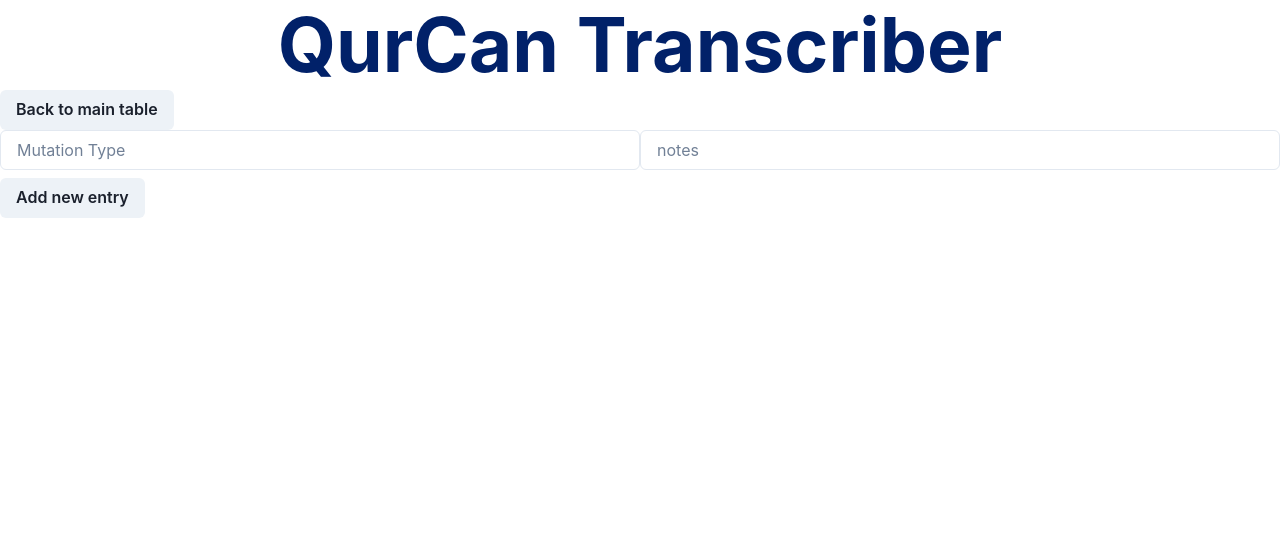
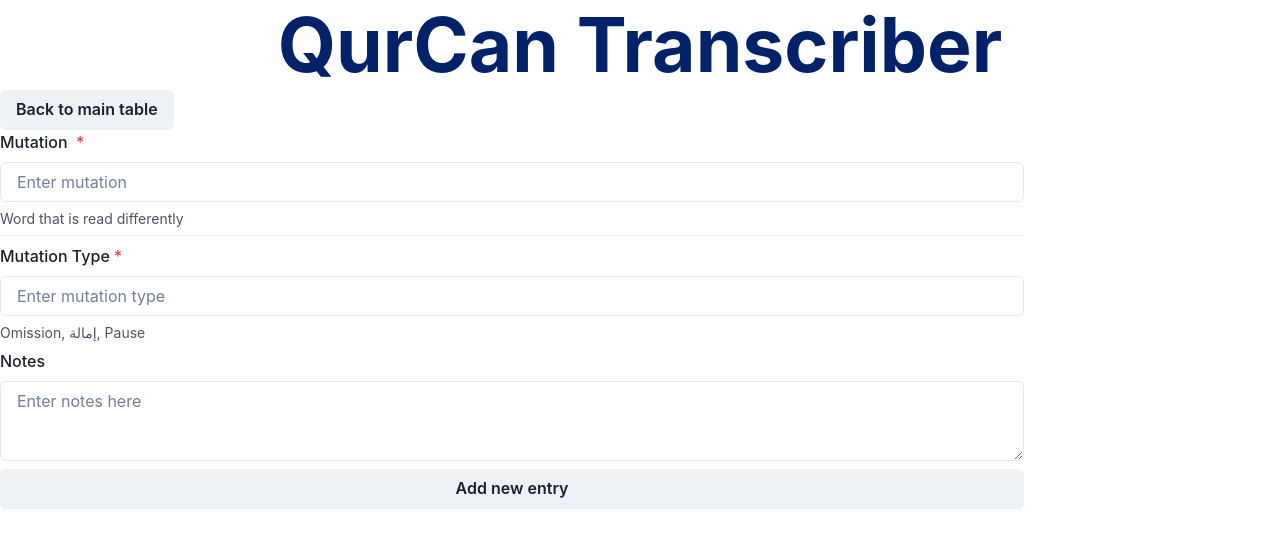
Before and after one commit to husaininazeer/QCT, a React (Create React App) app: page / in a window 1280 px wide. Both pictures are taken after a click on the button "Add new entry". Shown: the top 548 px of the page. Built offline with nearby package versions, Linux system fonts and the light colour scheme.

Commit message:
WIP: Add controlled version of add-new-values form

```diff
--- a/src/Pages/AddNewEntry.jsx
+++ b/src/Pages/AddNewEntry.jsx
@@ -1,12 +1,39 @@
-import React from 'react'
-import { Heading, Stack, Center, Button, Select, Input } from '@chakra-ui/react'
+import React, { useState } from 'react'
+import {
+  Button,
+  Divider,
+  FormControl,
+  FormErrorMessage,
+  FormHelperText,
+  FormLabel,
+  Heading,
+  Input,
+  Select,
+  Stack,
+  Textarea,
+} from '@chakra-ui/react'
 import { useNavigate } from 'react-router-dom'
 
 function AddNewEntry() {
   const navigate = useNavigate()
+  const [valuesToAdd, setValuesToAdd] = useState({
+    mutationType: '',
+    mutation: '',
+    notes: '',
+  })
 
+  // handlers
   const handleBackPress = () => {
     navigate(-1)
+  }
+
+  const handleTextChange = ({ target: { value, name } }) => {
+    const existingValues = { ...valuesToAdd, [name]: value }
+    setValuesToAdd(existingValues)
+  }
+
+  const handleSubmit = () => {
+    console.log(valuesToAdd)
   }
 
   return (
@@ -15,12 +42,49 @@ function AddNewEntry() {
         QurCan Transcriber
       </Heading>
       <Button onClick={handleBackPress}> Back to main table </Button>
-      <Stack direction="column" shouldWrapChildren>
-        <Center>
-          <Input placeholder="Mutation Type"></Input>
-          <Input placeholder="notes"></Input>
-        </Center>
-        <Button>Add new entry</Button>
+      <Stack direction="column" maxWidth="80%">
+        <FormControl variant="floating" id="mutation" isRequired>
+          <FormLabel>Mutation </FormLabel>
+          <Input
+            name="mutation"
+            placeholder="Enter mutation"
+            value={valuesToAdd.mutation}
+            onChange={(e) => handleTextChange(e)}
+          />
+          <FormHelperText>Word that is read differently</FormHelperText>
+        </FormControl>
+        <Divider />
+
+        <FormControl
+          variant="floating"
+          id="mutationType"
+          isRequired
+          // FIXME
+          // invalid={!!valuesToAdd.mutationType.length ? true : undefined}
+        >
+          <FormLabel>Mutation Type</FormLabel>
+          <Input
+            name="mutationType"
+            placeholder="Enter mutation type"
+            value={valuesToAdd.mutationType}
+            onChange={(e) => handleTextChange(e)}
+          />
+          <FormHelperText>Omission, إمالة, Pause</FormHelperText>
+          <FormErrorMessage>Your First name is invalid</FormErrorMessage>
+        </FormControl>
+
+        <FormControl variant="floating" id="notes">
+          <FormLabel>Notes</FormLabel>
+          <Textarea
+            value={valuesToAdd.notes}
+            onChange={handleTextChange}
+            name="notes"
+            placeholder="Enter notes here"
+          ></Textarea>
+        </FormControl>
+        <Button onClick={handleSubmit} width="inherit">
+          Add new entry{' '}
+        </Button>
       </Stack>
     </>
   )
--- a/src/Pages/MainTable.jsx
+++ b/src/Pages/MainTable.jsx
@@ -18,7 +18,13 @@ export default function MainTable() {
         <Heading align="center" color="#012169" fontSize="75px">
           QurCan Transcriber
         </Heading>
-        <Button onClick={handleNewEntry} className="newEntry">
+        <Button
+          display="flex"
+          width="30pc"
+          alignSelf="center"
+          onClick={handleNewEntry}
+          className="newEntry"
+        >
           Add new entry
         </Button>
       </Stack>
```
